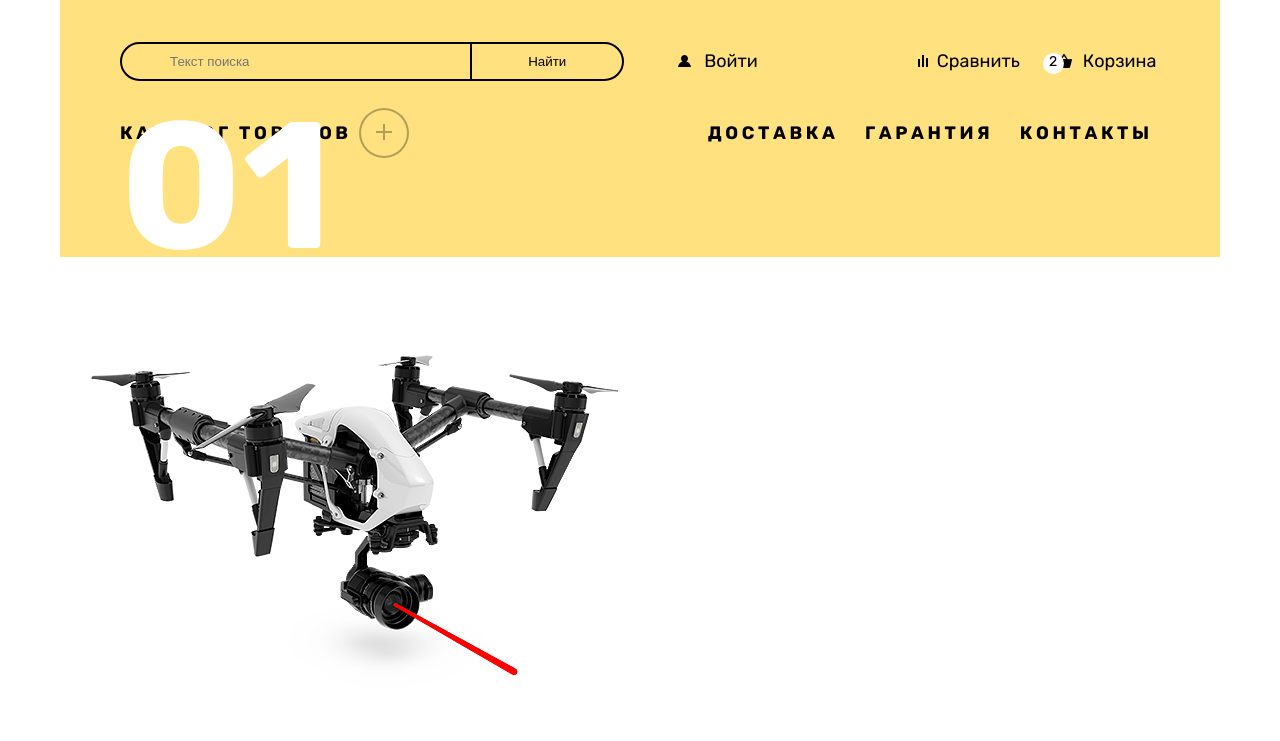
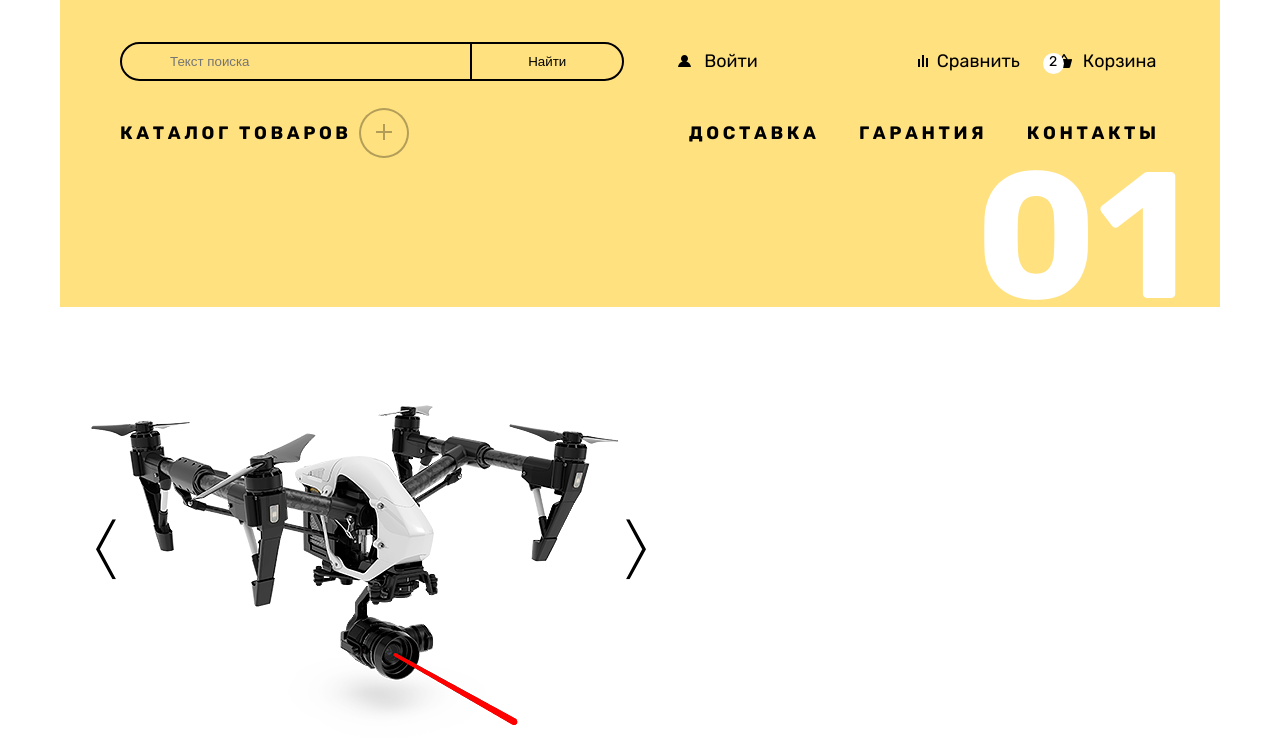
Before and after one commit to htmlacademy-htmlcss/2126903-device-34, a plain HTML site: page index.html in a window 1280 px wide. Shown: the part 59-800 px from the top of the page. Drawn offline with Linux system fonts and the light colour scheme.

Commit message:
Добавил слайдер

```diff
--- a/index.html
+++ b/index.html
@@ -54,13 +54,13 @@
                   <button class="navigation-filter-button"></button>
                   <ul class="navigation-list-info header-navigation-list">
                     <li class="navigation-list-info-item navigation-title">
-                      <a class="navigation-link" href="#">Доставка</a>
+                      <a class="navigation-link-filter" href="#">Доставка</a>
                     </li>
                     <li class="navigation-list-info-item navigation-title">
-                      <a class="navigation-link" href="#">Гарантия</a>
+                      <a class="navigation-link-filter" href="#">Гарантия</a>
                     </li>
                     <li class="navigation-list-info-item navigation-title">
-                      <a class="navigation-link" href="#">Контакты</a>
+                      <a class="navigation-link-filter" href="#">Контакты</a>
                     </li>
                   </ul>
                 </div>
@@ -90,7 +90,7 @@
                     </li>
                   </ul>
                 </div>
-                <p class="header-decoration">01</p>
+                <span class="header-decoration">01</span>
             </div>
           </nav>
         </div>
@@ -98,7 +98,33 @@
       <main class="page-main">
           <div class="main-container">
             <section class="main-header">
-              <img src="img/main-parrot.png" width="560px" height="560px" alt="Квадракоптер">
+              <div class="main-img-container">
+                <img src="img/main-parrot.png" width="560px" height="560px" alt="Квадракоптер">
+                <button class="slider slider-left">
+                  <svg width="20" height="61" viewBox="0 0 20 61" fill="none" xmlns="http://www.w3.org/2000/svg">
+                    <g clip-path="url(#clip0_24_641)">
+                    <path d="M20 60.3569H16.5L0 30.3569L16.5 0.356934H20L3.8 30.3569L20 60.3569Z" fill="black"/>
+                    </g>
+                    <defs>
+                    <clipPath id="clip0_24_641">
+                    <rect width="20" height="60" fill="white" transform="translate(0 0.356934)"/>
+                    </clipPath>
+                    </defs>
+                    </svg>
+                </button>
+                <button class="slider slider-right">
+                  <svg width="20" height="61" viewBox="0 0 20 61" fill="none" xmlns="http://www.w3.org/2000/svg">
+                    <g clip-path="url(#clip0_24_681)">
+                    <path d="M0 60.3569H3.5L20 30.3569L3.5 0.356934H0L16.2 30.3569L0 60.3569Z" fill="black"/>
+                    </g>
+                    <defs>
+                    <clipPath id="clip0_24_681">
+                    <rect width="20" height="60" fill="white" transform="translate(0 0.356934)"/>
+                    </clipPath>
+                    </defs>
+                    </svg>
+                </button>
+              </div>
               <section class="main-header-discription-card">
                 <p class="main-title">Порхает как бабочка, <br> жалит как пчела!</p>
                 <p class="discription-card">Этот обычный, на первый взгляд, квадрокоптер оснащен мощным лазером, замаскированным под стандартную камеру.</p>
--- a/styles/styles.css
+++ b/styles/styles.css
@@ -167,6 +167,8 @@ p, span  {
     display: inline-block;
     margin: 0;
     padding: 0;
+    margin-top: 50px;
+    margin-left: 855px;
     font-weight: 700;
     font-size: 180px;
     line-height: 30px;
@@ -227,12 +229,41 @@ p, span  {
     margin: 0 auto;
 }
 
+.slider {
+    position: absolute;
+    width: 20px;
+    height: 60px;
+    top: 211px;
+    background: none;
+    border: none;
+    cursor: pointer;
+}
+
+.slider-left{
+    left: 30px;
+}
+
+.slider-reight {
+    right: 30px;
+}
+
+.main-img-container {
+    position: relative;
+}
+
 .navigation-link {
     position: relative;
     padding-left: 19px;
     text-decoration: none;
     font-family: 'Rubik';
     color: #000000;
+}
+
+.navigation-link-filter {
+    text-decoration: none;
+    font-family: 'Rubik';
+    color: #000000;
+    list-style-type: none;
 }
 
 .navigation-link-input {
@@ -279,10 +310,18 @@ p, span  {
     font-weight: 800;
     font-size: 18px;
     line-height: 21px;
+    margin-right: 7px;
     letter-spacing: 0.2em;
-    margin-right: 7px;
     text-transform: uppercase;
 
+}
+
+.navigation-list-info-item {
+    margin-right: 20px;
+}
+
+.navigation-title:last-child {
+    margin-right: 0;
 }
 
 .main-title {
```
